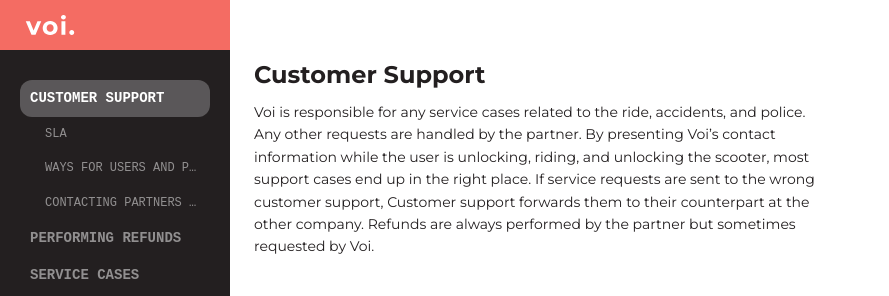
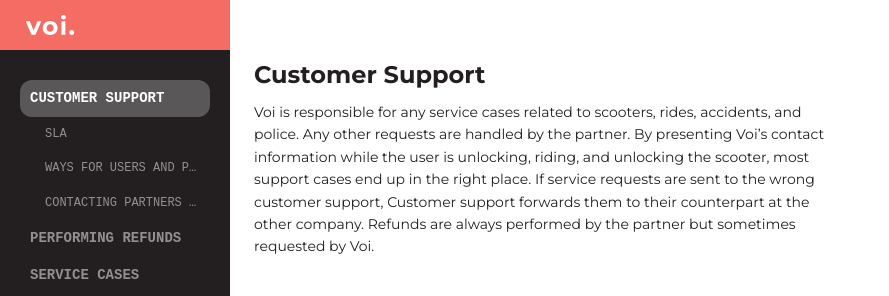
Before and after one commit to voi-api/voi-api.github.io, a Jekyll site: the page built from customer-support.md, in a window 1280 px wide and 900 px high. Shown: the top 296 px of the window, without its empty margins (0-889 px from the left). Built offline with Jekyll 4.4.1, drawn with Linux system fonts in a browser that asks for light colours; some web fonts are replaced.

Commit message:
Update customer-support.md

```diff
--- a/customer-support.md
+++ b/customer-support.md
@@ -7,7 +7,7 @@ description: Customer support flows, ways of contact and service cases.
 ---
 
 # Customer Support
-Voi is responsible for any service cases related to the ride, accidents, and police. Any other requests are handled by the partner. By presenting Voi's contact information while the user is unlocking, riding, and unlocking the scooter, most support cases end up in the right place. If service requests are sent to the wrong customer support, Customer support forwards them to their counterpart at the other company. Refunds are always performed by the partner but sometimes requested by Voi.
+Voi is responsible for any service cases related to scooters, rides, accidents, and police. Any other requests are handled by the partner. By presenting Voi's contact information while the user is unlocking, riding, and unlocking the scooter, most support cases end up in the right place. If service requests are sent to the wrong customer support, Customer support forwards them to their counterpart at the other company. Refunds are always performed by the partner but sometimes requested by Voi.
 
 ## SLA
 Voi aims to respond to any customer support errand within 2 hours, and within 30 minutes for accidents and users that cannot end their trip.
```
